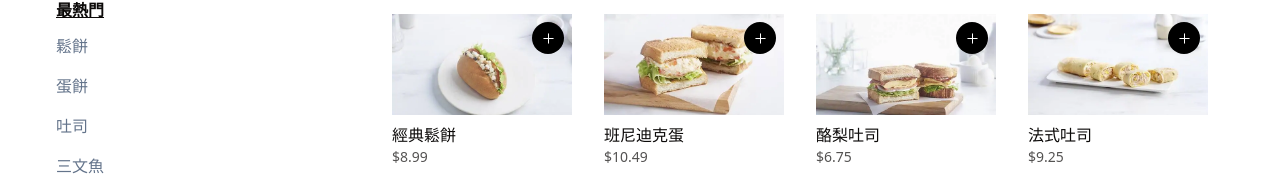
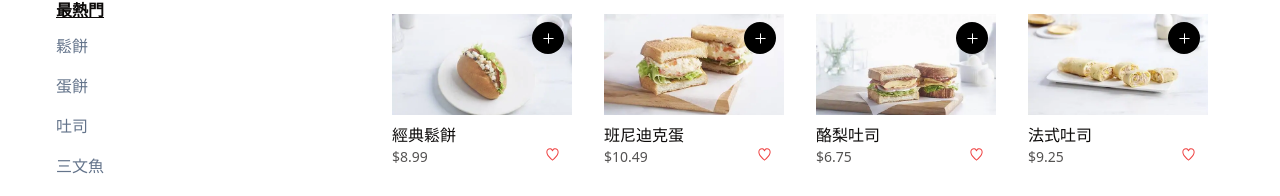
Before and after one commit to JiunJieLin/React-ModernEat, a Next.js app: page / in a window 1280 px wide. Shown: the part 593-789 px from the top of the page. Built offline with nearby package versions, Linux system fonts and the light colour scheme.

Commit message:
heart click

```diff
--- a/src/components/Item/index.jsx
+++ b/src/components/Item/index.jsx
@@ -2,10 +2,17 @@ import AddButton from "../AddButton/AddButton";
 import { useContext } from "react";
 import { ProductContext } from "@/data/context";
 import { useCartActions } from "../hooks/useCartActions";
+import { HeartIcon, HeartFilledIcon } from "@radix-ui/react-icons";
+import { useState } from "react";
 
 const Item = ({ data }) => {
   const { cart, setCart } = useContext(ProductContext);
   const { handleOnAdd, handleOnRemove } = useCartActions(cart, setCart);
+
+  const [clicked, setClicked] = useState(false);
+  const handleHeartClick = () => {
+    setClicked(!clicked);
+  };
 
   const existingCartItem = cart.find((item) => item.id === data.id);
   const itemCount = existingCartItem ? existingCartItem.count : 0;
@@ -20,9 +27,18 @@ const Item = ({ data }) => {
           itemCount={itemCount}
         />
       </div>
-      <div className="py-2 text-stone-950">
+      <div className="py-2 text-stone-950 relative">
         <div>{data.title}</div>
-        <div className="text-sm opacity-70">${data.price}</div>
+        <div className="flex relative">
+          <div className="text-sm opacity-70">${data.price}</div>
+          <button onClick={handleHeartClick} className="absolute top-0 right-3">
+            {clicked ? (
+              <HeartFilledIcon className="text-red-500" />
+            ) : (
+              <HeartIcon className="text-red-500" />
+            )}
+          </button>
+        </div>
       </div>
     </div>
   );
```
